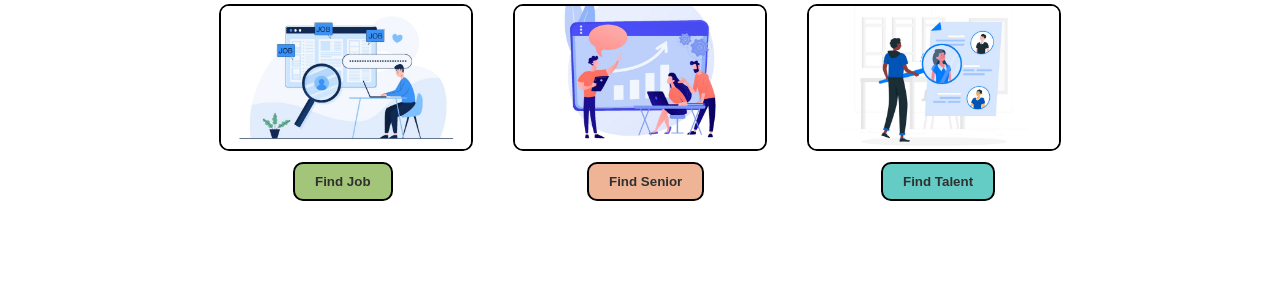
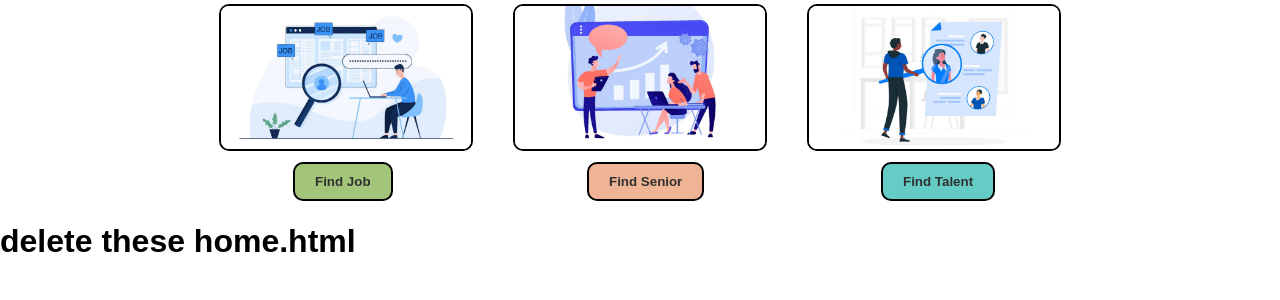
Before and after one commit to Shivamgorade/orbit-first, a Django app: template orbitapp/templates/orbitapp/home.html in a window 1280 px wide. Shown: the part 347-647 px from the top of the page. Run offline with Django 3.2, Linux system fonts and the light colour scheme; the template is opened without the code that fills it, so the values that code supplies are empty.

Commit message:
seveth  commit

```diff
--- a/orbitapp/templates/orbitapp/home.html
+++ b/orbitapp/templates/orbitapp/home.html
@@ -35,6 +35,6 @@
                             </div>
 
 
-
+                            <h1>delete these home.html</h1>
                  </body>
                 </html>
```
